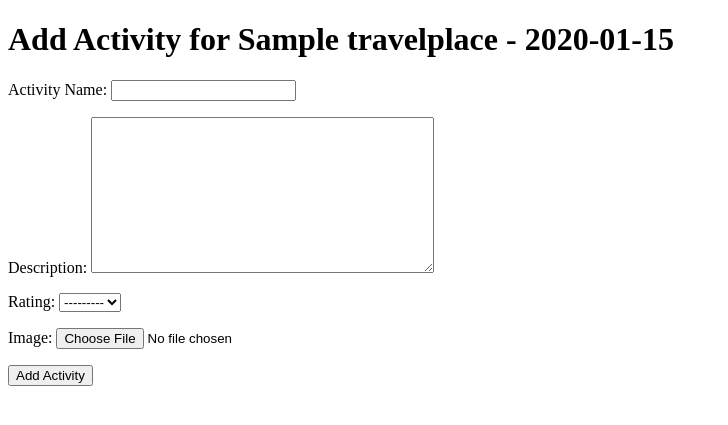
After one commit to RainaVardhan/HackTheMap, a Django app: page /add-activity/1/ in a window 1280 px wide. The commit adds this page. Shown: the top 425 px of the page, without its empty margins (0-728 px from the left). Run offline with Django 4.2, Linux system fonts and the light colour scheme; a user stored in the database is signed in; tables that the repository leaves empty hold one stand-in row (values such as "Sample post").

Commit message:
I implemented a lot of things.

```diff
--- a/mysite/VoyageVault/admin.py
+++ b/mysite/VoyageVault/admin.py
@@ -1,8 +1,8 @@
 from django.contrib import admin
 
-from .models import UserProfile, TravelPlace, TravelEntry, EntryDetail
+from .models import UserProfile, TravelPlace, TravelEntry, Activity
 
 admin.site.register(UserProfile)
 admin.site.register(TravelPlace)
 admin.site.register(TravelEntry)
-admin.site.register(EntryDetail)
+admin.site.register(Activity)
--- a/mysite/VoyageVault/forms.py
+++ b/mysite/VoyageVault/forms.py
@@ -1,6 +1,6 @@
 # forms.py
 from django import forms
-from .models import TravelPlace, TravelEntry
+from .models import TravelPlace, TravelEntry, Activity
 
 class TravelPlaceForm(forms.ModelForm):
     class Meta:
@@ -10,4 +10,9 @@ class TravelPlaceForm(forms.ModelForm):
 class TravelEntryForm(forms.ModelForm):
     class Meta:
         model = TravelEntry
-        fields = ['date', 'description', 'rating', 'image_url']
+        fields = ['date', 'description', 'rating']
+
+class ActivityForm(forms.ModelForm):
+    class Meta:
+        model = Activity
+        fields = ['name', 'description', 'rating', 'image']
--- a/mysite/VoyageVault/models.py
+++ b/mysite/VoyageVault/models.py
@@ -21,18 +21,16 @@ class TravelEntry(models.Model):
     date = models.DateField()
     description = models.TextField()
     rating = models.PositiveIntegerField(default=0)
-    # You might want to use a library like django-imagekit for handling images
-    # For simplicity, here, I'm just allowing a URL for an image
-    image_url = models.URLField(blank=True)
 
     def __str__(self):
         return f"{self.place} - {self.date}"
 
-class EntryDetail(models.Model):
-    entry = models.ForeignKey(TravelEntry, on_delete=models.CASCADE)
-    description = models.TextField()
-    rating = models.PositiveIntegerField(default=0)
-    image_url = models.URLField(blank=True)
+class Activity(models.Model):
+    day = models.ForeignKey(TravelEntry, on_delete=models.CASCADE, related_name='activities')
+    name = models.CharField("Activity Name", max_length=100)
+    image = models.ImageField(upload_to='activity_images/', null=True, blank=True)
+    description = models.TextField("Description")
+    rating = models.IntegerField("Rating", choices=[(i, i) for i in range(1, 6)])
 
     def __str__(self):
-        return f"{self.entry} - {self.description[:20]}"
+        return self.name
--- /dev/null
+++ b/mysite/VoyageVault/templates/VoyageVault/add_activity.html
@@ -0,0 +1,16 @@
+<!DOCTYPE html>
+<html lang="en">
+<head>
+    <meta charset="UTF-8">
+    <meta name="viewport" content="width=device-width, initial-scale=1.0">
+    <title>Add Activity for {{ day }}</title>
+</head>
+<body>
+    <h1>Add Activity for {{ day }}</h1>
+    <form method="post" enctype="multipart/form-data">
+        {% csrf_token %}
+        {{ form.as_p }}
+        <button type="submit">Add Activity</button>
+    </form>
+</body>
+</html>
--- a/mysite/VoyageVault/urls.py
+++ b/mysite/VoyageVault/urls.py
@@ -1,4 +1,6 @@
 from django.urls import path
+from django.conf import settings
+from django.conf.urls.static import static
 
 from . import views
 
@@ -8,4 +10,6 @@ urlpatterns = [
     path('home/<int:user_profile_id>/', views.home, name='home'),
     path('place/<int:place_id>/', views.place_detail, name='place_detail'),
     path('entry/<int:entry_id>/', views.entry_detail, name='entry_detail'),
-]
+    path('add-activity/<int:day_id>/', views.add_activity, name='add_activity'),
+    path('day/<int:day_id>/', views.entry_detail, name='entry_detail'),
+]+ static(settings.MEDIA_URL, document_root=settings.MEDIA_ROOT)
--- a/mysite/VoyageVault/views.py
+++ b/mysite/VoyageVault/views.py
@@ -3,11 +3,11 @@ from django.shortcuts import get_object_or_404
 from django.contrib.auth.decorators import login_required
 from django.urls import reverse
 
-from .models import UserProfile, TravelPlace, TravelEntry, EntryDetail
+from .models import UserProfile, TravelPlace, TravelEntry, Activity
 from django.shortcuts import render, redirect
 from django.contrib.auth import authenticate, login
 from django.contrib.auth.forms import AuthenticationForm
-from .forms import TravelPlaceForm, TravelEntryForm
+from .forms import TravelPlaceForm, TravelEntryForm, ActivityForm
 
 def login_page(request):
     # Assuming you have a User profile for the logged-in user
@@ -39,11 +39,14 @@ def place_detail(request, place_id):
     entries = TravelEntry.objects.filter(place=place)
     return render(request, 'VoyageVault/entry_list.html', {'place': place, 'entries': entries})
 
+
 @login_required
-def entry_detail(request, entry_id):
-    entry = get_object_or_404(TravelEntry, pk=entry_id)
-    entry_details = EntryDetail.objects.filter(entry=entry)
-    return render(request, 'entry.html', {'entry': entry, 'entry_details': entry_details})
+def entry_detail(request, day_id):
+    day = get_object_or_404(TravelEntry, pk=day_id)
+    activities = day.activities.all()  # Assuming you have a related_name='activities' in your Activity model
+    return render(request, 'VoyageVault/entry.html', {'day': day, 'activities': activities})
+
+
 @login_required
 def add_place(request):
     if request.method == 'POST':
@@ -73,3 +76,17 @@ def add_entry(request, place_id):
         form = TravelEntryForm()
 
     return render(request, 'VoyageVault/add_entry.html', {'form': form, 'place': place})
+
+@login_required
+def add_activity(request, day_id):
+    day = TravelEntry.objects.get(pk=day_id)
+    if request.method == 'POST':
+        form = ActivityForm(request.POST, request.FILES)
+        if form.is_valid():
+            activity = form.save(commit=False)
+            activity.day = day
+            activity.save()
+            return redirect('entry_detail', day_id=day_id)  # Redirect to the same page to add more activities
+    else:
+        form = ActivityForm()
+    return render(request, 'VoyageVault/add_activity.html', {'form': form, 'day': day})
```
Also changed, not shown: mysite/VoyageVault/templates/VoyageVault/entry.html (+18 -18 lines), mysite/mysite/settings.py (+8 -0 lines), mysite/VoyageVault/migrations/0005_activity_remove_travelentry_image_url_and_more.py (added), mysite/VoyageVault/migrations/0006_remove_activity_activity_url_activity_image.py (added), mysite/media/activity_images/7B8A1026-7E01-4A2A-A7EC-AD7572879584.jpeg (added), mysite/media/activity_images/IMG_5762.jpg (added), 1 other file.
